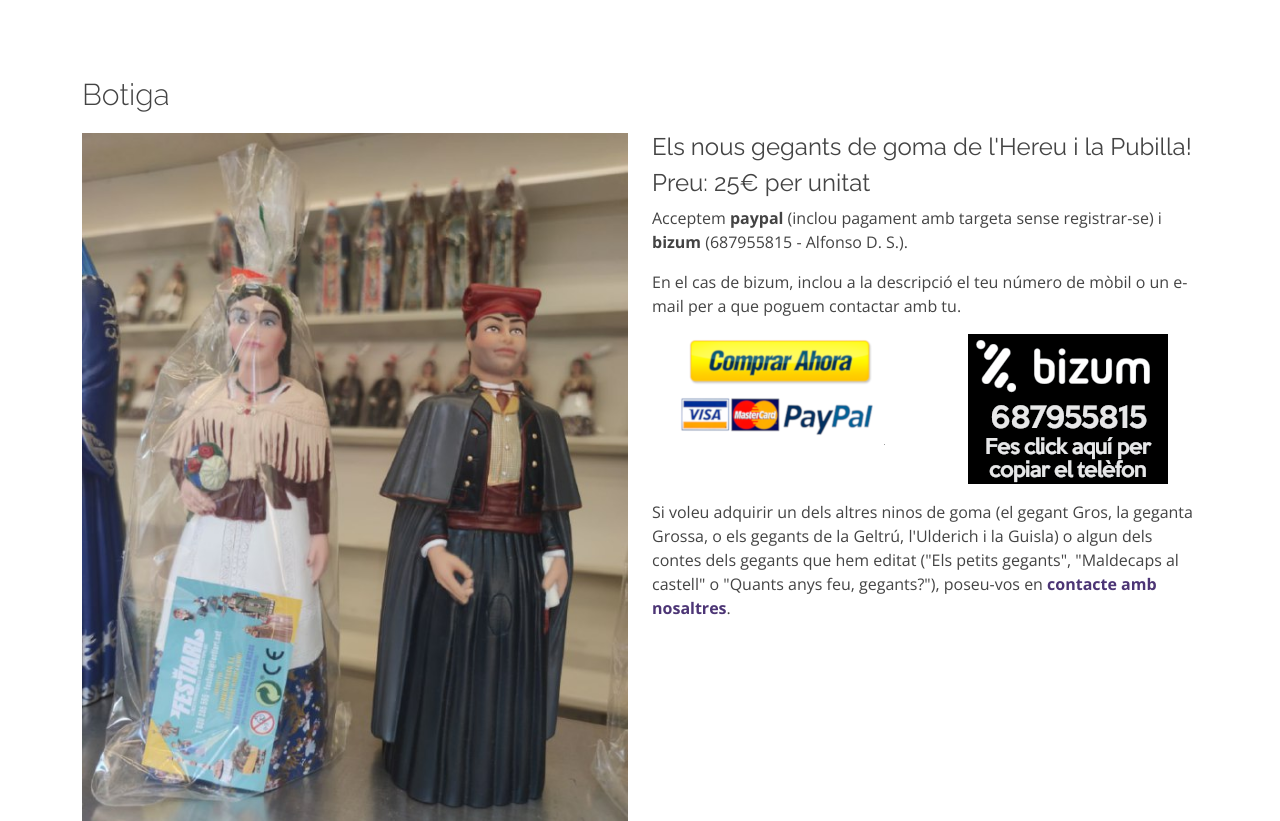
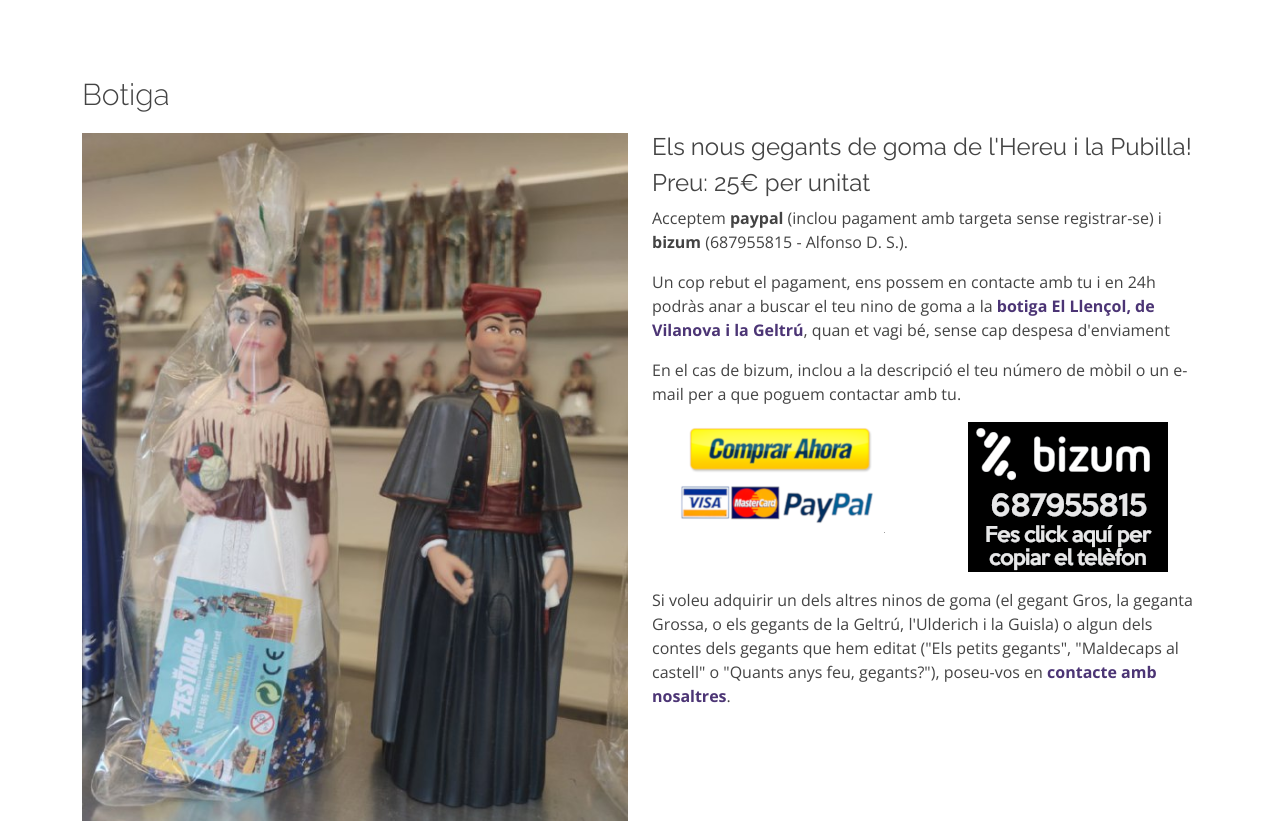
Before and after one commit to alfonsovng/gegantsvilanovailageltru.cat, a plain HTML site: page index.html in a window 1280 px wide. Shown: the part 1740-2561 px from the top of the page. Drawn offline with nearby package versions, Linux system fonts and the light colour scheme.

Commit message:
Afegida informació de recollida de comandes

```diff
--- a/index.html
+++ b/index.html
@@ -129,7 +129,7 @@
 
         <div class="row">
           <div class="col-lg-6 col-md-5">
-            <img src="assets/img/gegants-goma.jpg" class="img-fluid" alt="gegants petits de goma">
+            <p><img src="assets/img/gegants-goma.jpg" class="img-fluid" alt="gegants petits de goma" /></p>
           </div>
           <div class="col-lg-6 col-md-7">
             <div>
@@ -138,6 +138,7 @@
               </h4>
               <h4>Preu: 25€ per unitat</h4>
               <p>Acceptem <b>paypal</b> (inclou pagament amb targeta sense registrar-se) i <b>bizum</b> (<span id="telf-bizum" style="user-select: all;">687955815</span> - Alfonso D. S.).</p>
+              <p>Un cop rebut el pagament, ens possem en contacte amb tu i en 24h podràs anar a buscar el teu nino de goma a la <a href="https://goo.gl/maps/nuMHDyEqLEnV6MQM8" target="_blank">botiga El Llençol, de Vilanova i la Geltrú</a>, quan et vagi bé, sense cap despesa d'enviament</p>
               <p>En el cas de bizum, inclou a la descripció el teu número de mòbil o un e-mail per a que poguem contactar amb tu.</p>
             </div>
             <div class="row">
```
